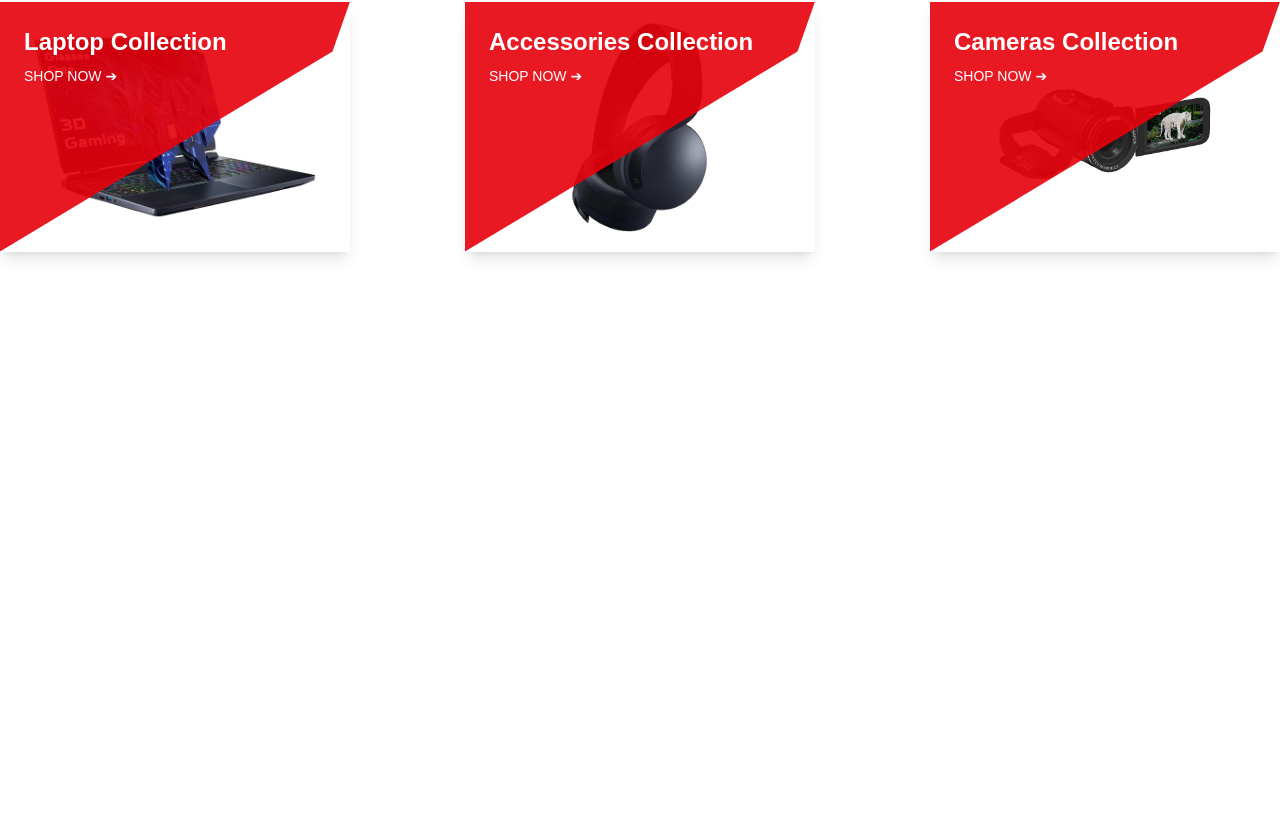
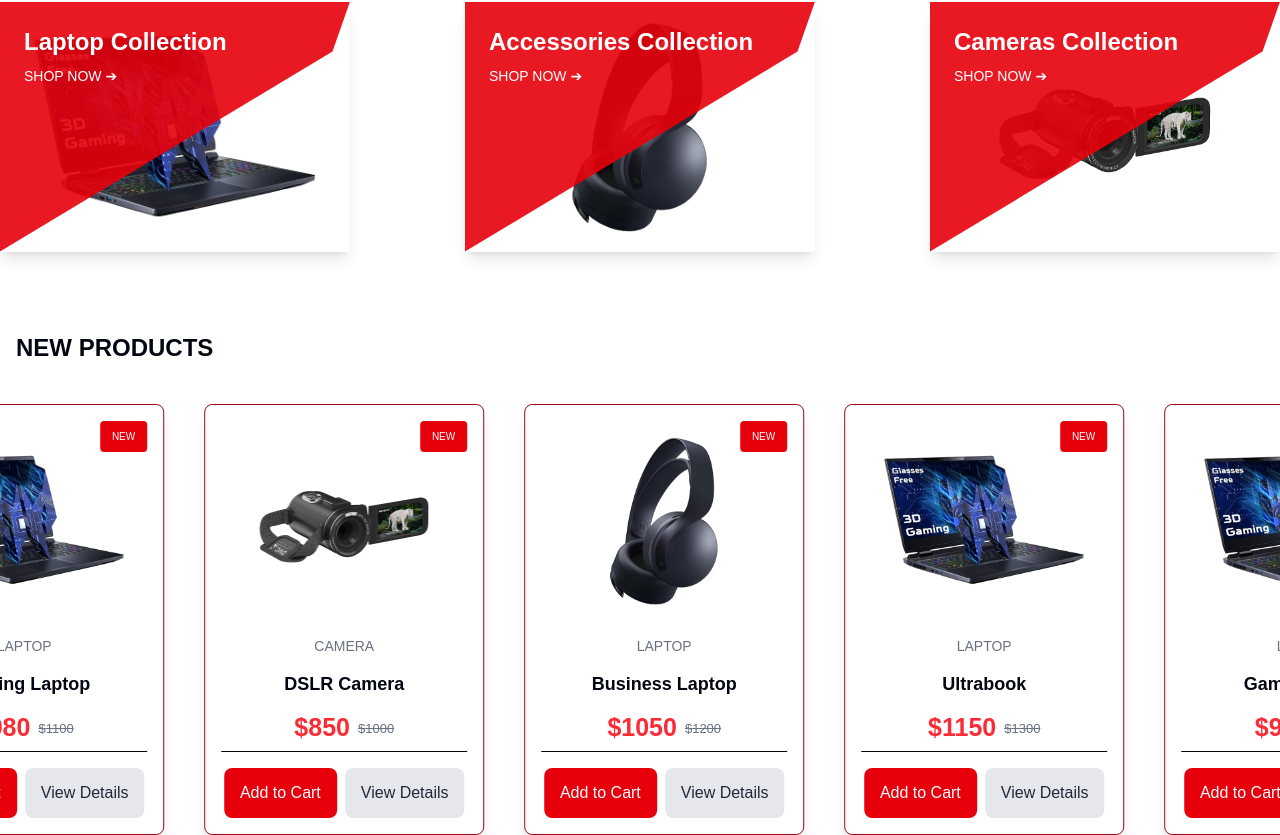
Before and after one commit to vidushalakshan/3D-Ecommerce, a Next.js app in the folder frontend/: page / in a window 1280 px wide. Shown: the part 241-1076 px from the top of the page. Before the commit the page ends 800 px from the top, so only its background shows below. Built offline with nearby package versions, Linux system fonts and the light colour scheme.

Commit message:
updated newProduct section

```diff
--- a/frontend/package.json
+++ b/frontend/package.json
@@ -9,7 +9,7 @@
     "lint": "next lint"
   },
   "dependencies": {
-    "framer-motion": "^12.23.6",
+    "framer-motion": "^12.23.9",
     "next": "15.4.2",
     "react": "19.1.0",
     "react-dom": "19.1.0",
--- a/frontend/src/app/layout.jsx
+++ b/frontend/src/app/layout.jsx
@@ -1,29 +1,19 @@
-import { Geist, Geist_Mono } from "next/font/google";
 import "./globals.css";
+import { Inter } from "next/font/google";
 
-const geistSans = Geist({
-  variable: "--font-geist-sans",
-  subsets: ["latin"],
-});
-
-const geistMono = Geist_Mono({
-  variable: "--font-geist-mono",
+const inter = Inter({
   subsets: ["latin"],
 });
 
 export const metadata = {
-  title: "3D Tech Store",
-  description: "Generated by Vidusha",
+  title: "My E-commerce Site",
+  description: "Best online store",
 };
 
 export default function RootLayout({ children }) {
   return (
-    <html lang="en">
-      <body
-        className={`${geistSans.variable} ${geistMono.variable} antialiased`}
-      >
-        {children}
-      </body>
+    <html lang="en" className={inter.className}>
+      <body>{children}</body>
     </html>
   );
 }
--- a/frontend/src/app/page.jsx
+++ b/frontend/src/app/page.jsx
@@ -1,7 +1,8 @@
 import TopNavBar from "@/components/layout/TopNavBar"
 import NavBar from "@/components/layout/NavBar"
 import BottomNavBar from "@/components/layout/BottomNavBar"
-import Collection from "@/components/pages/Collection"
+import Collection from "@/components/pages/collection/Collection"
+import NewProduct from "@/components/pages/newProduct/NewProduct"
 
 const page = () => {
   return (
@@ -10,6 +11,7 @@ const page = () => {
       <NavBar />
       <BottomNavBar />
       <Collection />
+      <NewProduct />
     </div>
   )
 }
--- a/frontend/src/components/pages/Collection.jsx
+++ b/frontend/src/components/pages/collection/Collection.jsx
@@ -1,5 +1,5 @@
 import Image from "next/image";
-import images from "../../constants/images";
+import images from "../../../constants/images";
 
 const CollectionCard = ({ imgSrc, title }) => {
   return (
--- /dev/null
+++ b/frontend/src/components/pages/newProduct/NewProduct.jsx
@@ -0,0 +1,120 @@
+"use client";
+import Image from "next/image";
+import images from "@/constants/images";
+import { motion, useAnimation } from "framer-motion";
+import { useState, useEffect } from "react";
+
+const products = [
+  {
+    id: 1,
+    category: "Laptop",
+    name: "Gaming Laptop",
+    price: 980,
+    oldPrice: 1100,
+    image: images.collectionLaptop,
+  },
+  {
+    id: 2,
+    category: "Camera",
+    name: "DSLR Camera",
+    price: 850,
+    oldPrice: 1000,
+    image: images.collectionCamara,
+  },
+  {
+    id: 3,
+    category: "Laptop",
+    name: "Business Laptop",
+    price: 1050,
+    oldPrice: 1200,
+    image: images.collectionHeadset,
+  },
+  {
+    id: 4,
+    category: "Laptop",
+    name: "Ultrabook",
+    price: 1150,
+    oldPrice: 1300,
+    image: images.collectionLaptop,
+  },
+  {
+    id: 5,
+    category: "Laptop",
+    name: "Gaming Beast",
+    price: 980,
+    oldPrice: 1100,
+    image: images.collectionLaptop,
+  },
+];
+
+const ProductCard = ({ product }) => {
+  return (
+    <div className="flex-shrink-0 relative flex flex-col items-center border p-4 w-[280px] rounded-lg shadow-lg text-center mx-2 hover:border-2 border-red-800">
+      <div className="flex justify-center items-center h-[200px]">
+        <Image
+          src={product.image}
+          alt={product.name}
+          className="w-[200px] h-auto object-contain"
+        />
+      </div>
+      <span className="text-[14px] text-gray-500 mt-4 uppercase h-[20px] flex items-center">
+        {product.category}
+      </span>
+      <h2 className="text-gray-950 text-[18px] font-bold mt-2 h-[40px] flex items-center justify-center">
+        {product.name}
+      </h2>
+      <div className="flex items-center gap-2 mt-2 text-lg h-[30px]">
+        <span className="font-semibold text-[25px] text-red-500">
+          ${product.price}
+        </span>
+        <del className="text-gray-500 text-[13px] relative top-0.5">
+          ${product.oldPrice}
+        </del>
+      </div>
+      <hr className="w-full my-2" />
+      <div className="flex gap-2 mt-2 h-[50px]">
+        <button className="bg-red-600 text-white px-4 py-2 rounded-lg hover:bg-red-700 transition duration-300">
+          Add to Cart
+        </button>
+        <button className="bg-gray-200 text-gray-800 px-4 py-2 rounded-lg hover:bg-gray-300 transition duration-300">
+          View Details
+        </button>
+      </div>
+      <span className="text-white text-[10px] bg-red-600 py-2 px-3 rounded absolute right-4">NEW</span>
+    </div>
+  );
+};
+
+const NewProduct = () => {
+  const controls = useAnimation();
+  const [isPaused, setIsPaused] = useState(false);
+
+  useEffect(() => {
+    if (!isPaused) {
+      controls.start({
+        x: ["0%", "-100%"],
+        transition: { duration: 50, repeat: Infinity, ease: "linear" },
+      });
+    } else {
+      controls.stop();
+    }
+  }, [isPaused, controls]);
+
+  return (
+    <section className="max-w-7xl mx-auto text-gray-950 px-4 overflow-hidden">
+      <h1 className="text-gray-950 text-2xl font-bold pt-20">NEW PRODUCTS</h1>
+      <motion.div
+        className="flex flex-nowrap gap-6 pt-10 cursor-pointer"
+        animate={controls}
+        onMouseEnter={() => setIsPaused(true)}
+        onMouseLeave={() => setIsPaused(false)}
+      >
+        {[...products, ...products].map((product, index) => (
+          <ProductCard key={index} product={product} />
+        ))}
+      </motion.div>
+    </section>
+  );
+};
+
+export default NewProduct;
```
Also changed, not shown: 1 other file (tests, documents, lock files or other folders).
